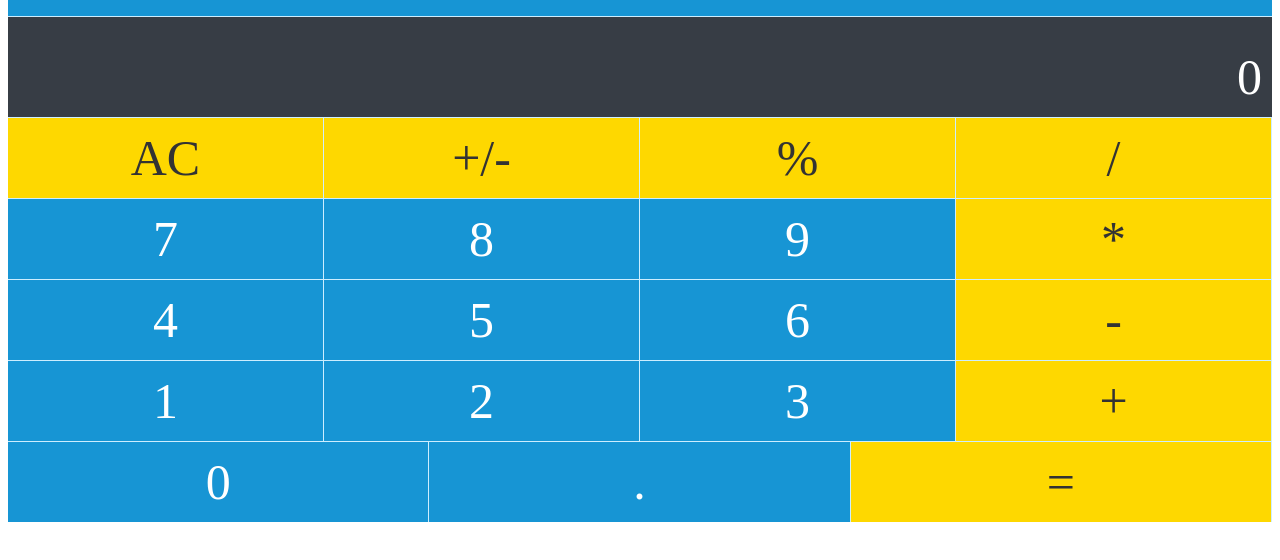
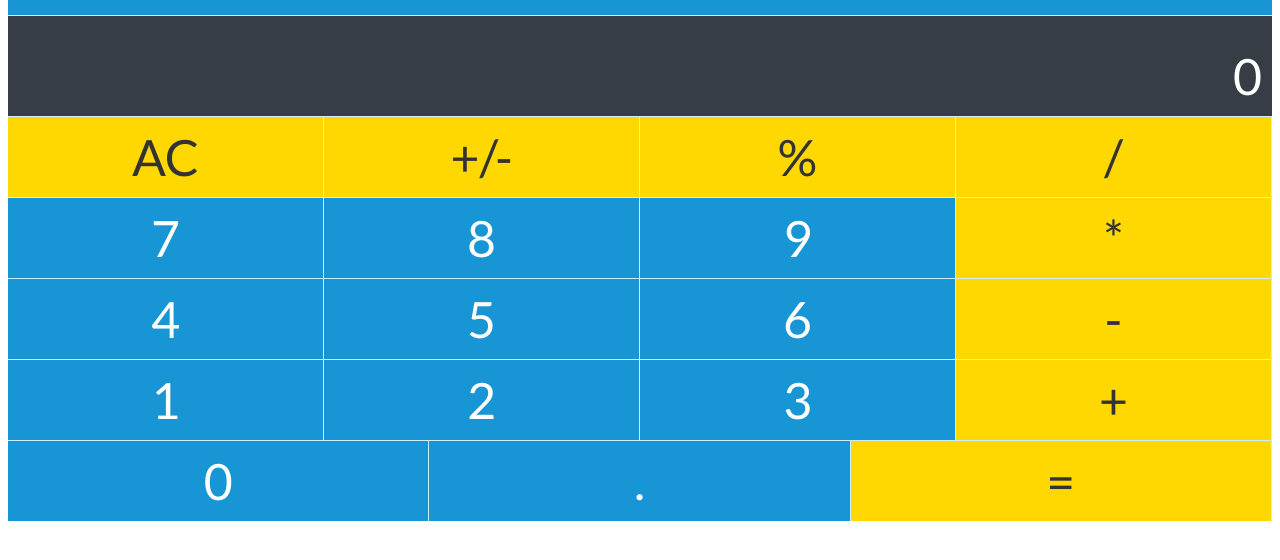
Before and after one commit to pietropeluso/React-calculator, a React app: page / in a window 1280 px wide. Shown: the part 76-636 px from the top of the page. Built offline with nearby package versions, Linux system fonts and the light colour scheme.

Commit message:
adding support to Lato font

```diff
--- a/src/components/App/App.css
+++ b/src/components/App/App.css
@@ -1,3 +1,11 @@
+@font-face {
+    font-family: 'Lato';
+    src: url('../../../assets/fonts/Lato-Regular.ttf') format("truetype");
+}
+body {
+    font-family: 'Lato', sans-serif;;
+}
+
 .app-container {
     display: flex;
     flex-direction: column;
```
Also changed, not shown: assets/fonts/Lato-Regular.ttf (added).
